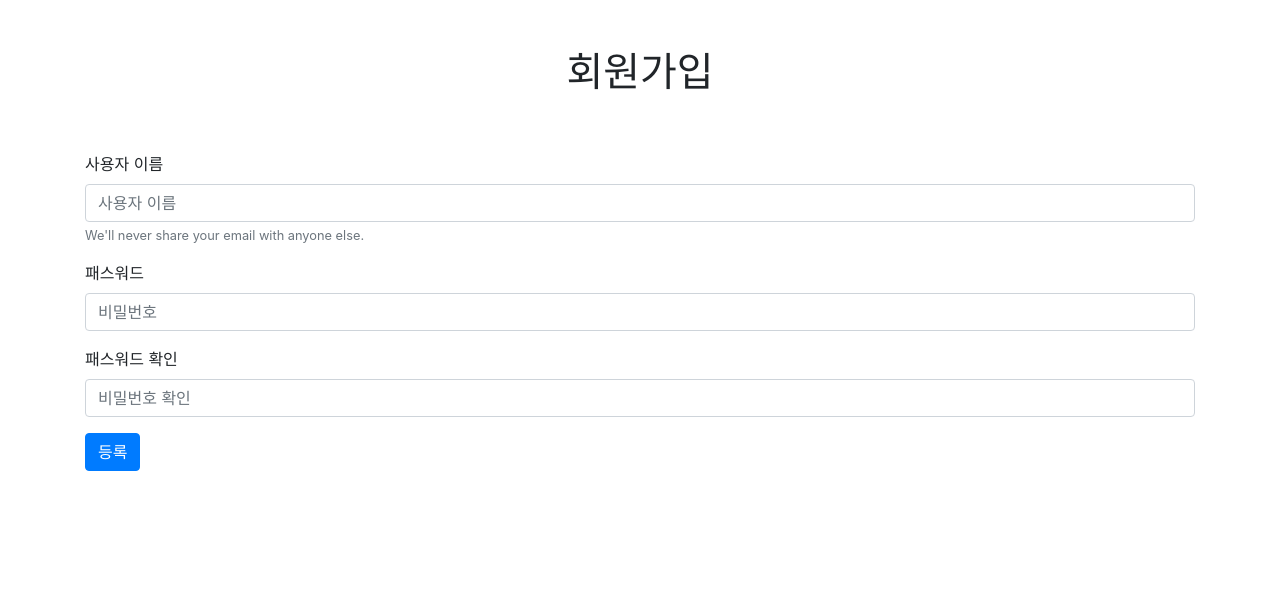
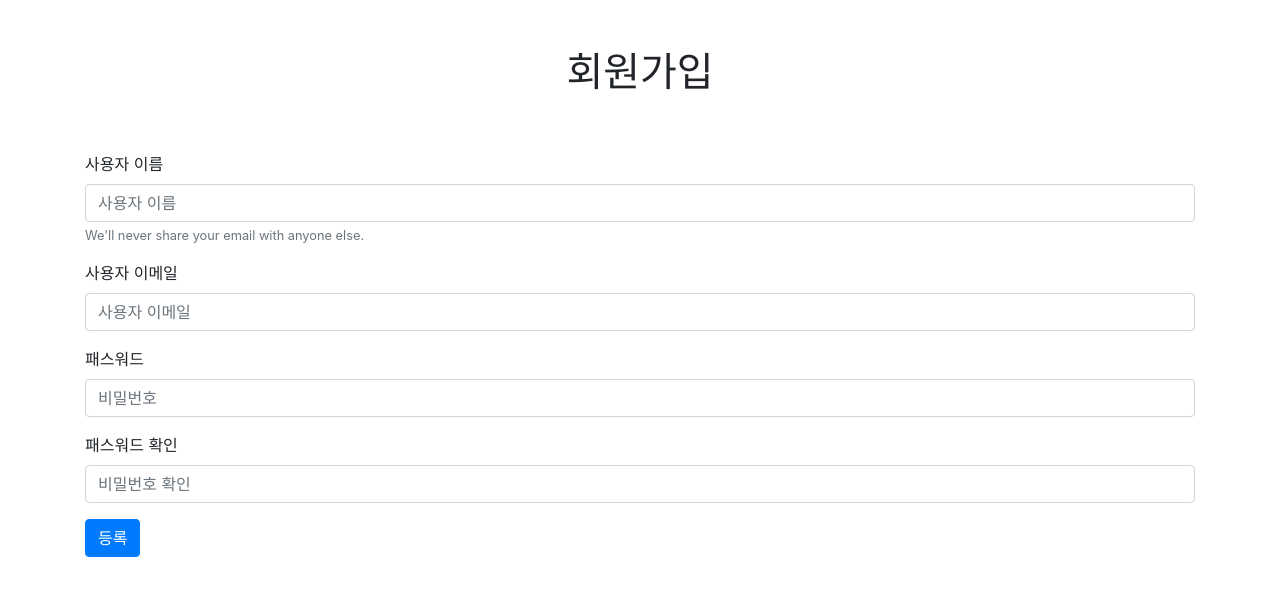
Before and after one commit to YEon00/Django_Project, a Django app: page /user/register/ in a window 1280 px wide. Shown: the top 596 px of the page. Run offline with Django 3.2, Linux system fonts and the light colour scheme; some libraries are stand-ins or nearby versions.

Commit message:
add user register fucntion

```diff
--- a/community/user/models.py
+++ b/community/user/models.py
@@ -4,6 +4,7 @@ from django.db import models
 
 class user(models.Model):
     username = models.CharField(max_length=32,verbose_name='사용자명')
+    useremail = models.EmailField(max_length=128,verbose_name='사용자 이메일')
     password = models.CharField(max_length=64,verbose_name='비밀번호')
     registered_dttm = models.DateTimeField(auto_now_add=True, verbose_name='등록시간')
 
--- a/community/user/templates/register.html
+++ b/community/user/templates/register.html
@@ -26,6 +26,12 @@
             </div>
         </div>
         <div class="row mt-5">
+            <div class="row mt-5">
+                <div class="col-12">
+                {{ error }}
+                </div>
+
+            </div>
             <div class="col-12">
                 <form method="POST" action=".">
                     {% csrf_token %}
@@ -35,6 +41,10 @@
                         <input type="text" class="form-control" id="username" placeholder="사용자 이름" name="username">
                         <small id="emailHelp" class="form-text text-muted">We'll never share your email with anyone
                             else.</small>
+                    </div>
+                    <div class="form-group">
+                        <label for="useremail">사용자 이메일</label>
+                        <input type="email" class="form-control" id="useremail" placeholder="사용자 이메일" name="useremail">
                     </div>
                     <div class="form-group">
                         <label for="password">패스워드</label>
--- a/community/user/views.py
+++ b/community/user/views.py
@@ -1,4 +1,7 @@
+from django.http import HttpResponse
 from django.shortcuts import render
+from django.contrib.auth.hashers import make_password
+#패스워드 암호화 하는 라이브러리
 from .models import user
 # Create your views here.
 
@@ -7,13 +10,22 @@ def register(request):
     if request.method == 'GET':
         return render(request,'register.html')
     elif request.method == 'POST':
-        username = request.POST['username']
-        password = request.POST['password']
-        re_password = request.POST['re-password']
+        username = request.POST.get('username',None)
+        useremail = request.POST.get('useremail',None)
+        password = request.POST.get('password',None)
+        re_password = request.POST.get('re-password',None)
 
-        fcuser = user(
+        res_data = {}
+        if not (username and password and re_password):
+            res_data['error'] = '모든 값을 입력해야 합니다.'
+        if password != re_password:
+            #return HttpResponse('비밀번호가 다릅니다.')
+            res_data['error'] = '비밀번호가 다릅니다.'
+        else:
+            fcuser = user(
             username=username,
-            password=password
-        )
-        fcuser.save()
-        return render(request,'register.html')
+            useremail=useremail,
+            password=make_password(password)
+            )
+            fcuser.save()
+        return render(request,'register.html',res_data)
```
Also changed, not shown: community/db.sqlite3, community/user/migrations/0003_auto_20201210_0534.py (added), community/user/migrations/0004_user_useremail.py (added).
